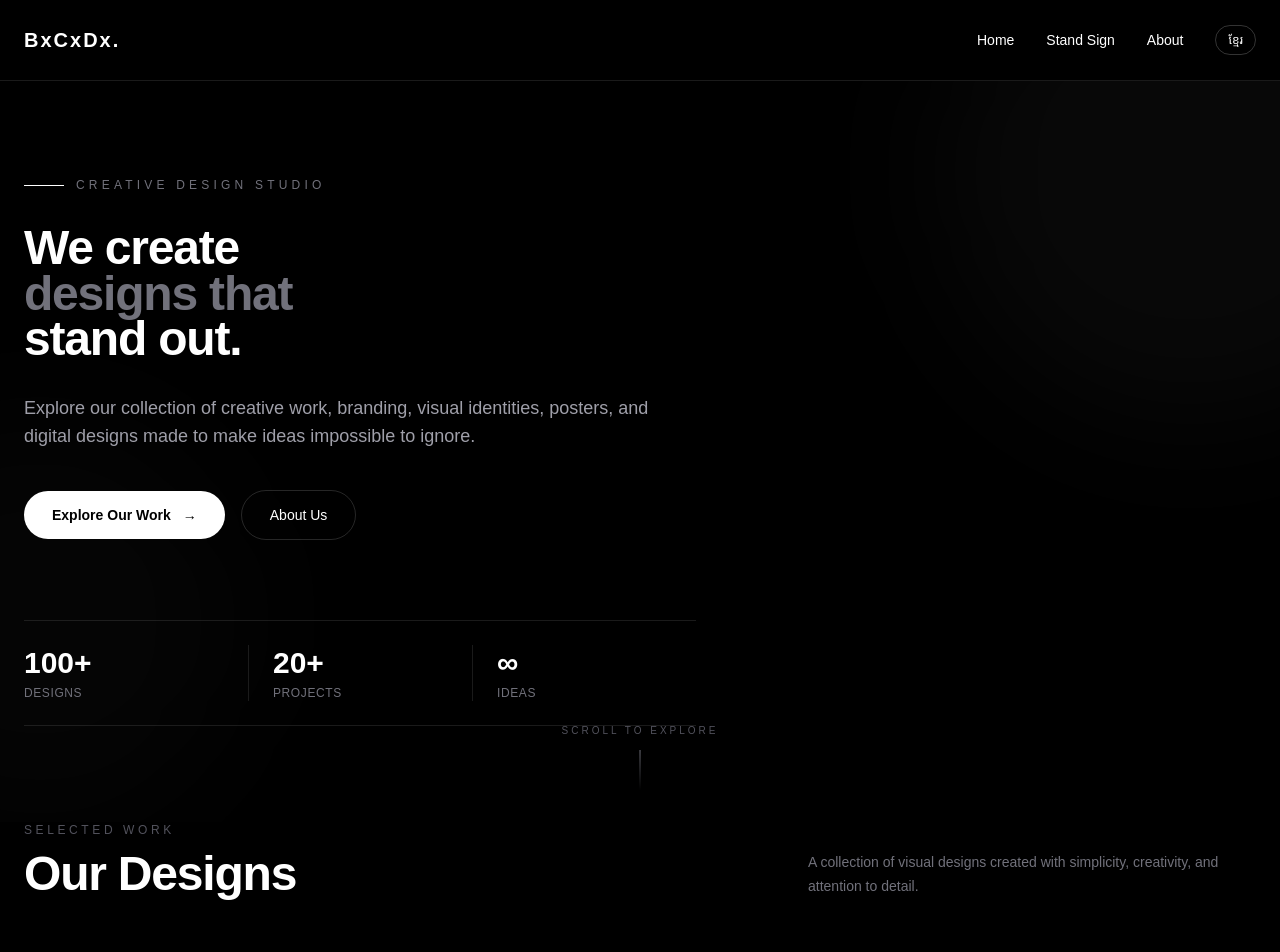
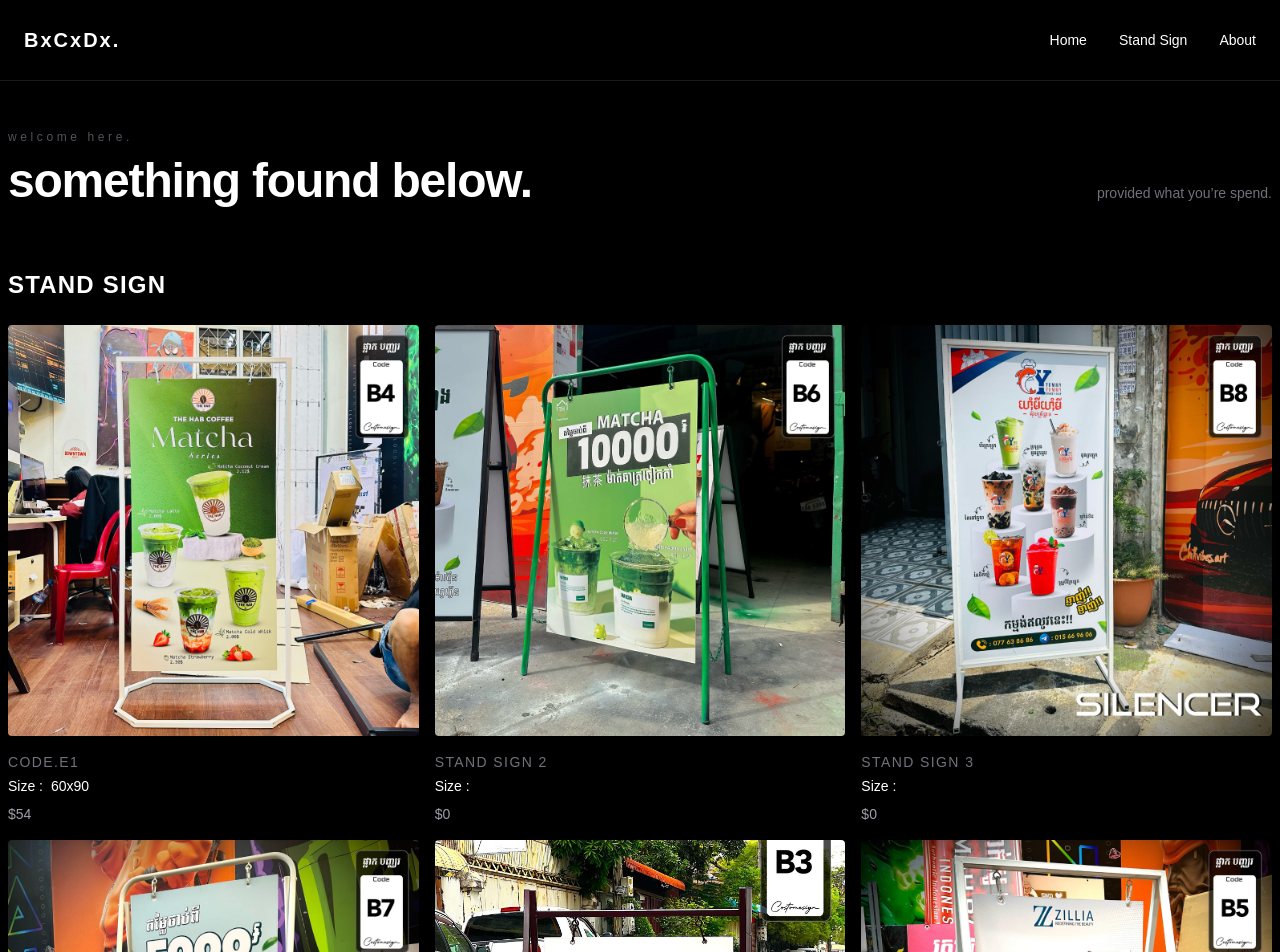
Before and after one commit to SemSreyleak11111111111111/store, a React (Vite) app: page / in a window 1280 px wide. Shown: the top 952 px of the page. Built offline with nearby package versions, Linux system fonts and the light colour scheme.

Commit message:
boss update

```diff
--- a/src/components/Navbar.jsx
+++ b/src/components/Navbar.jsx
@@ -7,9 +7,8 @@ function Navbar({ isKhmer, toggleLanguage }) {
 
   return (
     <nav
-      className={`relative border-b border-white/10 bg-black text-white ${
-        isKhmer ? "khmer-font" : ""
-      }`}
+      className={`relative border-b border-white/10 bg-black text-white ${isKhmer ? "khmer-font" : ""
+        }`}
     >
       <div className="mx-auto flex h-20 max-w-7xl items-center justify-between px-6">
 
@@ -54,13 +53,13 @@ function Navbar({ isKhmer, toggleLanguage }) {
           </a>
 
           {/* Language Button */}
-          <button
+          {/* <button
             onClick={toggleLanguage}
             className="rounded-full border border-white/20 px-3 py-1.5 text-xs transition hover:border-white/50 hover:bg-white/10"
             aria-label="Change language"
           >
             {isKhmer ? "EN" : "ខ្មែរ"}
-          </button>
+          </button> */}
 
         </div>
 
--- a/src/components/ProductCard.jsx
+++ b/src/components/ProductCard.jsx
@@ -3,27 +3,21 @@ import { ShoppingBag } from "lucide-react";
 function ProductCard({ product }) {
   return (
     <div className="group">
-      <div className="relative aspect-square overflow-hidden rounded-2xl bg-zinc-900">
+      <div className="relative aspect-square overflow-hidden rounded bg-zinc-900">
         <img
           src={product.image}
           alt={product.name}
           className="h-full w-full object-cover transition duration-500 group-hover:scale-105"
         />
-
-        <button className="absolute bottom-4 right-4 flex h-11 w-11 items-center justify-center rounded-full bg-white text-black opacity-0 transition group-hover:opacity-100">
-          <ShoppingBag size={18} />
-        </button>
       </div>
 
       <div className="mt-4">
-        <p className="text-xs uppercase tracking-widest text-zinc-500">
-          {product.category}
+        <p className="text-sm uppercase tracking-widest text-zinc-500">
+          {product.name}
         </p>
-
-        <h3 className="mt-1 text-base font-medium">
-          {product.name}
+        <h3 className="mt-1 text-sm font-medium">
+          Size : <span className="ml-1">{product.size}</span>
         </h3>
-
         <p className="mt-2 text-sm text-zinc-400">
           ${product.price}
         </p>
--- a/src/components/ProductGrid.jsx
+++ b/src/components/ProductGrid.jsx
@@ -33,7 +33,8 @@ function ProductGrid() {
                 {category}
               </h3>
 
-              <div className="grid grid-cols-3 gap-2 sm:gap-4">
+              {/* <div className="grid grid-cols-3 gap-2 sm:gap-4"> */}
+              <div className="grid grid-cols-1 sm:grid-cols-3 gap-4">
                 {categoryProducts.map((product) => (
                   <ProductCard
                     key={product.id}
--- a/src/data/standSign.js
+++ b/src/data/standSign.js
@@ -11,10 +11,12 @@ import stand9 from "../assets/standSign/IMG_2061.JPG";
 const standSign = [
   {
     id: 1,
-    name: "Stand Sign 1",
+    name: "code.E1 ",
     category: "Stand Sign",
-    price: 0,
+    price: 54,
     image: stand1,
+        size: "60x90",
+
   },
   {
     id: 2,
--- a/src/pages/Home.jsx
+++ b/src/pages/Home.jsx
@@ -1,203 +1,37 @@
-import { useState } from "react";
 import Navbar from "../components/Navbar";
 import ProductGrid from "../components/ProductGrid";
 
-// function Home() {
+function Home() {
+  return (
+    <div className="min-h-screen bg-black text-white">
 
-//   const [isKhmer, setIsKhmer] = useState(false);
+      <Navbar />
 
-//   const toggleLanguage = () => {
-//     setIsKhmer((prev) => !prev);
-//   };
-function Home() {
-  const [isKhmer, setIsKhmer] = useState(false);
-
-  const toggleLanguage = () => {
-    setIsKhmer(!isKhmer);
-  };
-
-
-  return (
-    <div
-      className={`min-h-screen bg-black text-white ${isKhmer ? "khmer-font" : ""
-        }`}
-    >
-      <Navbar
-        isKhmer={isKhmer}
-        toggleLanguage={toggleLanguage}
-      />
-
-      {/* Hero */}
-      <section className="relative overflow-hidden">
-
-        {/* Background decoration */}
-        <div className="pointer-events-none absolute -right-40 -top-40 h-[500px] w-[500px] rounded-full bg-white/[0.03] blur-3xl" />
-        <div className="pointer-events-none absolute -left-40 bottom-0 h-[400px] w-[400px] rounded-full bg-white/[0.02] blur-3xl" />
-
-        <div className="relative mx-auto flex min-h-[calc(100vh-80px)] max-w-7xl items-center px-6 py-24">
-
-          <div className="w-full">
-
-            {/* Small label */}
-            <div className="mb-8 flex items-center gap-3">
-
-              <span className="h-px w-10 bg-white" />
-
-              <span className="text-xs font-medium uppercase tracking-[0.35em] text-zinc-500">
-                {isKhmer
-                  ? "ស្ទូឌីយោរចនាច្នៃប្រឌិត"
-                  : "Creative Design Studio"}
-              </span>
-
-            </div>
-
-            {/* Main heading */}
-            <h1 className="max-w-5xl text-xl font-bold leading-tight tracking-tight sm:text-6xl md:text-5xl sm:leading-[0.95]">
-              {isKhmer ? (
-                <span className="block break-normal">
-                  យើងបង្កើត <span className="text-zinc-500">ការរចនាដែល</span> លេចធ្លោ។
-                </span>
-              ) : (
-                <>
-                  We create
-                  <br />
-                  <span className="text-zinc-500">
-                    designs that
-                  </span>
-                  <br />
-                  <span>
-                    stand out.
-                  </span>
-                </>
-              )}
-            </h1>
-
-            {/* Description */}
-            <p className="mt-8 max-w-2xl text-base leading-7 text-zinc-400 md:text-lg">
-              {isKhmer
-                ? "ស្វែងយល់ពីស្នាដៃច្នៃប្រឌិតរបស់យើង រួមមានការបង្កើតម៉ាកយីហោ អត្តសញ្ញាណរូបភាព ផ្ទាំងផ្សព្វផ្សាយ និងការរចនាឌីជីថល ដែលធ្វើឱ្យគំនិតរបស់អ្នកកាន់តែលេចធ្លោ។"
-                : "Explore our collection of creative work, branding, visual identities, posters, and digital designs made to make ideas impossible to ignore."}
-            </p>
-
-            {/* Buttons */}
-            <div className="mt-10 flex flex-wrap items-center gap-4">
-
-              <a
-                href="#projects"
-                className="group flex items-center gap-3 rounded-full bg-white px-7 py-3.5 text-sm font-semibold text-black transition hover:bg-zinc-200"
-              >
-                {isKhmer
-                  ? "មើលស្នាដៃរបស់យើង"
-                  : "Explore Our Work"}
-
-                <span className="transition-transform group-hover:translate-x-1">
-                  →
-                </span>
-              </a>
-
-              <a
-                href="#about"
-                className="rounded-full border border-white/15 px-7 py-3.5 text-sm font-medium text-white transition hover:border-white/40 hover:bg-white/5"
-              >
-                {isKhmer
-                  ? "អំពីយើង"
-                  : "About Us"}
-              </a>
-
-            </div>
-
-            {/* Stats */}
-            <div className="mt-20 grid max-w-2xl grid-cols-3 border-y border-white/10 py-6">
-
-              <div>
-                <p className="text-2xl font-bold md:text-3xl">
-                  100+
-                </p>
-
-                <p className="mt-1 text-xs uppercase tracking-wider text-zinc-500">
-                  {isKhmer ? "ការរចនា" : "Designs"}
-                </p>
-              </div>
-
-              <div className="border-l border-white/10 pl-6">
-
-                <p className="text-2xl font-bold md:text-3xl">
-                  20+
-                </p>
-
-                <p className="mt-1 text-xs uppercase tracking-wider text-zinc-500">
-                  {isKhmer ? "គម្រោង" : "Projects"}
-                </p>
-
-              </div>
-
-              <div className="border-l border-white/10 pl-6">
-
-                <p className="text-2xl font-bold md:text-3xl">
-                  ∞
-                </p>
-
-                <p className="mt-1 text-xs uppercase tracking-wider text-zinc-500">
-                  {isKhmer ? "គំនិត" : "Ideas"}
-                </p>
-
-              </div>
-
-            </div>
-
-          </div>
-        </div>
-
-        {/* Scroll indicator */}
-        <div className="absolute bottom-8 left-1/2 hidden -translate-x-1/2 flex-col items-center gap-3 text-zinc-600 md:flex">
-
-          <span className="text-[10px] uppercase tracking-[0.3em]">
-            {isKhmer
-              ? "អូសទៅក្រោមដើម្បីមើល"
-              : "Scroll to explore"}
-          </span>
-
-          <div className="h-10 w-px bg-gradient-to-b from-zinc-500 to-transparent" />
-
-        </div>
-
-      </section>
-
-      {/* Projects */}
+      {/* Selected Work */}
       <section
         id="projects"
-        className="mx-auto max-w-7xl px-6 pb-32"
+        className="mx-auto max-w-7xl px-2 pb-12 pt-12"
       >
-
-        {/* Section heading */}
-        <div className="mb-12 flex flex-col justify-between gap-6 md:flex-row md:items-end">
+        {/* Section Heading */}
+        <div className="mb-16 flex flex-col justify-between gap-6 md:flex-row md:items-end">
 
           <div>
-
-            <p className="mb-3 text-xs uppercase tracking-[0.3em] text-zinc-600">
-              {isKhmer
-                ? "ស្នាដៃដែលបានជ្រើសរើស"
-                : "Selected Work"}
-            </p>
+           <p className="mb-3 text-xs tracking-[0.3em] text-zinc-600 lowercase">
+ welcome here.
+</p>
 
             <h2 className="text-3xl font-bold tracking-tight md:text-5xl">
-              {isKhmer
-                ? "ការរចនារបស់យើង"
-                : "Our Designs"}
+             something found below.
             </h2>
-
           </div>
 
           <p className="max-w-md text-sm leading-6 text-zinc-500">
-            {isKhmer
-              ? "ស្នាដៃរចនាដែលបង្កើតឡើងដោយផ្តោតលើភាពសាមញ្ញ ភាពច្នៃប្រឌិត និងការយកចិត្តទុកដាក់លើរាល់ព័ត៌មានលម្អិត។"
-              : "A collection of visual designs created with simplicity, creativity, and attention to detail."}
+           provided what you’re spend.
           </p>
 
         </div>
 
         <ProductGrid />
-
       </section>
 
       {/* About */}
@@ -205,74 +39,29 @@ function Home() {
         id="about"
         className="border-t border-white/10"
       >
-
         <div className="mx-auto max-w-7xl px-6 py-24">
 
           <div className="grid gap-12 md:grid-cols-2 md:items-center">
 
             <div>
-
-              <p className="mb-4 text-xs uppercase tracking-[0.3em] text-zinc-600">
-                {isKhmer ? "អំពីយើង" : "About"}
-              </p>
-
               <h2 className="text-4xl font-bold leading-tight md:text-6xl">
-
-                {isKhmer ? (
-                  <>
-                    ការរចនាល្អ
-                    <br />
-
-                    <span className="text-zinc-500">
-                      បង្កើតឥទ្ធិពល។
-                    </span>
-                  </>
-                ) : (
-                  <>
-                    Good design
-                    <br />
-
-                    <span className="text-zinc-500">
-                      makes an impact.
-                    </span>
-                  </>
-                )}
-
+                CAMBODIA
+                <div className="h-2" />
+                <span className="text-zinc-500">
+                  made.
+                </span>
               </h2>
-
             </div>
 
             <div>
-
-              <p className="leading-7 text-zinc-400">
-                {isKhmer
-                  ? "យើងជឿថា ការរចនាមិនគួរត្រឹមតែស្អាតប៉ុណ្ណោះទេ។ វាគួរតែអាចបង្ហាញគំនិត បង្កើតអារម្មណ៍ និងជួយឱ្យម៉ាកយីហោកាន់តែងាយចងចាំ។"
-                  : "We believe design should do more than look good. It should communicate an idea, create emotion, and help a brand become memorable."}
+              <p className="text-sm text-zinc-500">
+                Find us. Everywhere in your pocket, Cambodia.
               </p>
-
-              <p className="mt-5 leading-7 text-zinc-500">
-                {isKhmer
-                  ? "ចាប់ពីការបង្កើតម៉ាកយីហោ និងផ្ទាំងផ្សព្វផ្សាយ រហូតដល់រូបភាពឌីជីថល គ្រប់គម្រោងត្រូវបានបង្កើតឡើងដោយមានគោលបំណង និងការយកចិត្តទុកដាក់លើព័ត៌មានលម្អិត។"
-                  : "From branding and posters to digital visuals, every project is created with purpose and attention to detail."}
-              </p>
-
-              <a
-                href="#projects"
-                className="mt-8 inline-flex items-center gap-2 text-sm font-medium text-white transition hover:text-zinc-400"
-              >
-                {isKhmer
-                  ? "មើលស្នាដៃរបស់យើង"
-                  : "View our work"}
-
-                <span>→</span>
-              </a>
-
             </div>
 
           </div>
 
         </div>
-
       </section>
 
     </div>
```
